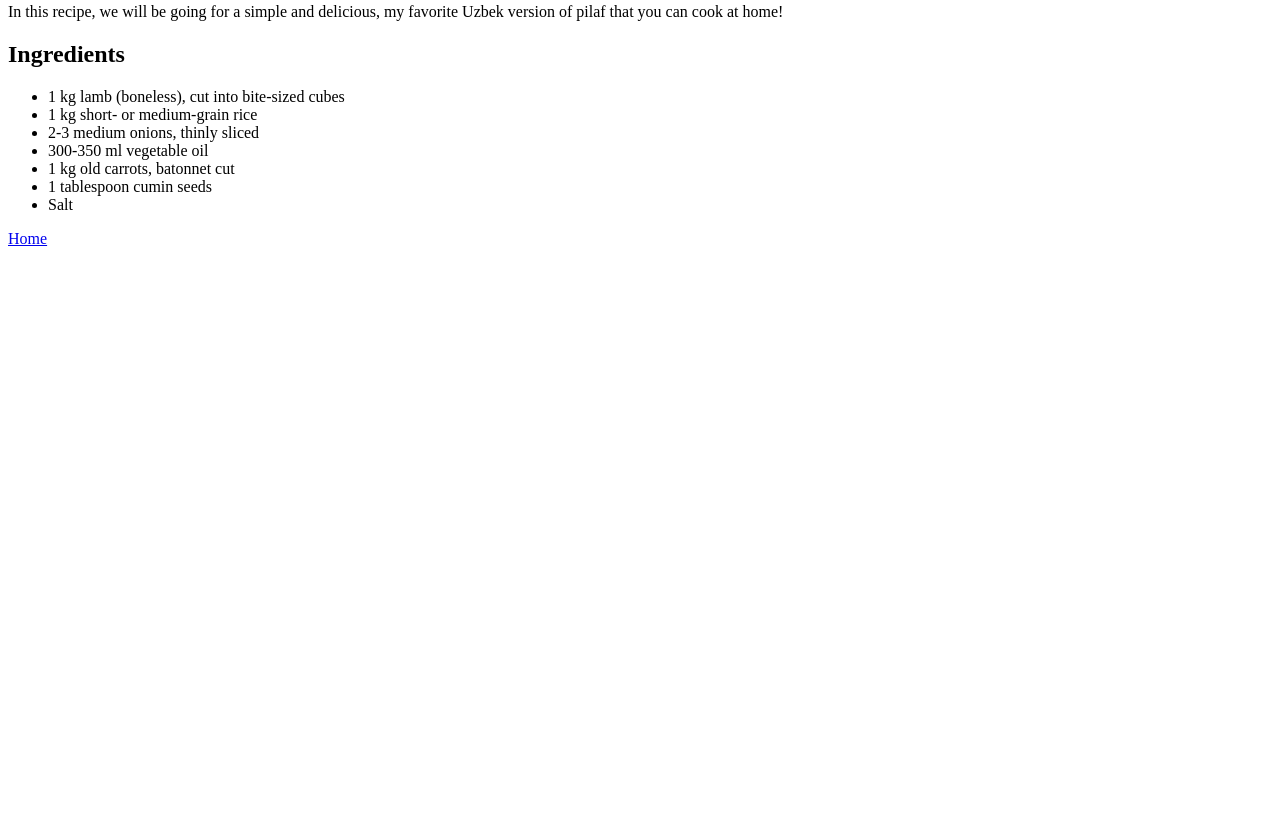
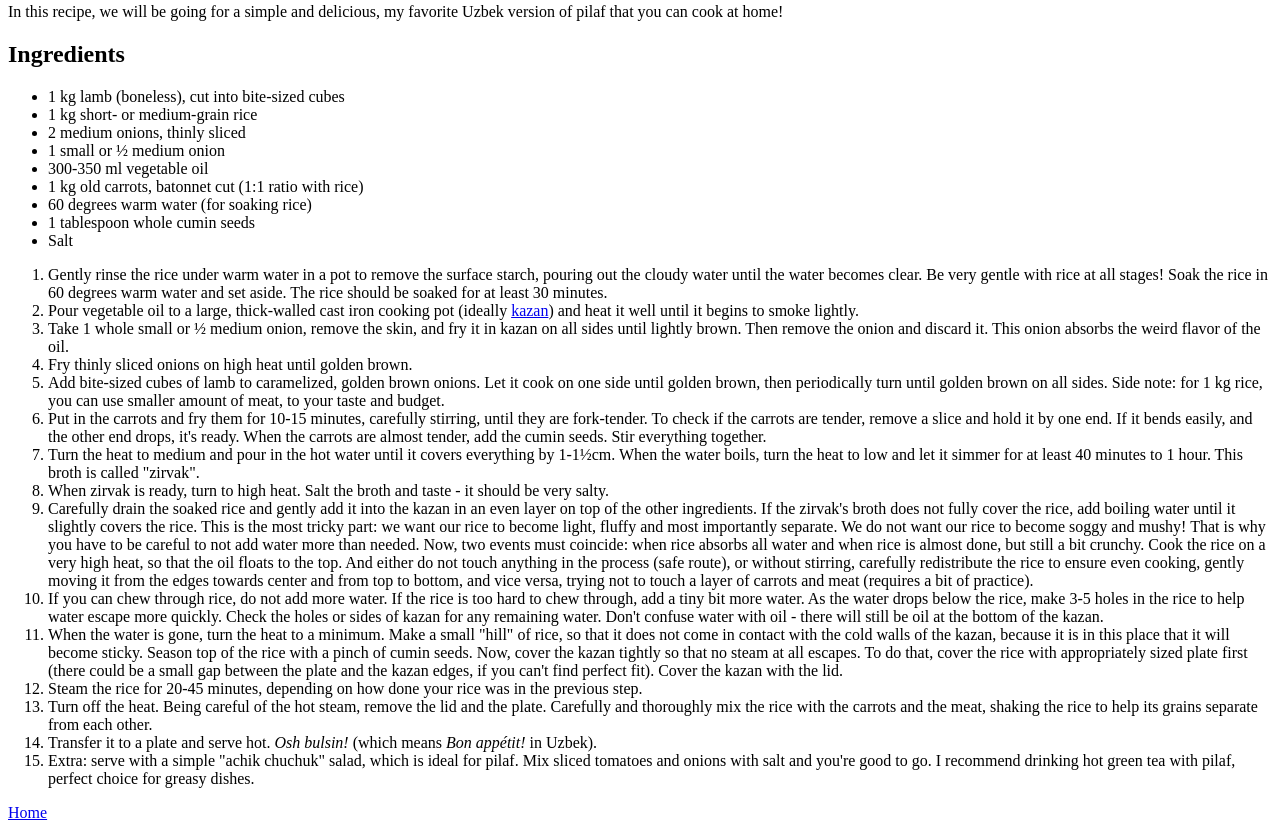
Before and after one commit to burnoutisalie/odin-recipes, a plain HTML site: page recipes/pilaf.html in a window 1280 px wide. Shown: the part 856-1694 px from the top of the page. Before the commit the page ends 1120 px from the top, so only its background shows below. Drawn offline with Linux system fonts and the light colour scheme.

Commit message:
feat: Add meal prep steps list
Also, a bit of style change to all recipe pages.

```diff
--- a/recipes/pilaf.html
+++ b/recipes/pilaf.html
@@ -10,19 +10,68 @@
     <img src="../img/pilaf.jpg" alt="Plov in a large decorative plate on a silk-cotton fabric with folded corner" height="500">
     <h2>Description</h2>
     <p>In my homecountry, we call this meal Osh, or Palov. Pilaf is so central to the culture of Uzbekistan, that in our language the word chef literally translates to <em>OSH</em>paz, which means osh master chef. And I have got to give the linguists respect, because it is a recipe that can be easy, or can be hard, depending on how much detail-oriented and perfectionist you are. Which means, if you can prepare pilaf near perfect, you can deal with most other meals.</p>
-    <p>Pilaf is an old recipe that has <a href="https://en.wikipedia.org/wiki/Pilaf#Local_varieties">many varieties</a> around the world. Because of that, here is the thing, which somewhat contradicts with the previous paragraph's last sentence: there is no ideal recipe of pilaf. In Uzbekistan, every region has their own variety of pilaf. Even two neighbors, using the same ingredients might have completely different, yet delicious results!</p>
+    <p>Pilaf is an old recipe that has <a href="https://en.wikipedia.org/wiki/Pilaf#Local_varieties" target="_blank" rel="noopener noreferrer">many varieties</a> around the world. Because of that, here is the thing, which somewhat contradicts with the previous paragraph's last sentence: there is no ideal recipe of pilaf. In Uzbekistan, every region has their own variety of pilaf. Even two neighbors, using the same ingredients might have completely different, yet delicious results!</p>
     <p>Another cultural importance of this meal lies in a fact, that it is usually prepared in a large qazan (cast-iron cooking pot) over an open fire to a large gathering of guests, and is an inseparable part of any Uzbek wedding. In past, such conquerors as Tamerlane and Alexander the Great used pilaf to feed the vast number of their soldiers.</p>
     <p>In this recipe, we will be going for a simple and delicious, my favorite Uzbek version of pilaf that you can cook at home!</p>
     <h2>Ingredients</h2>
     <ul>
       <li>1 kg lamb (boneless), cut into bite-sized cubes</li>
       <li>1 kg short- or medium-grain rice</li>
-      <li>2-3 medium onions, thinly sliced</li>
+      <li>2 medium onions, thinly sliced</li>
+      <li>1 small or &frac12; medium onion</li>
       <li>300-350 ml vegetable oil</li>
-      <li>1 kg old carrots, batonnet cut</li>
-      <li>1 tablespoon cumin seeds</li>
+      <li>1 kg old carrots, batonnet cut (1:1 ratio with rice)</li>
+      <li>60 degrees warm water (for soaking rice)</li>
+      <li>1 tablespoon whole cumin seeds</li>
       <li>Salt</li>
     </ul>
+    <ol>
+      <li>
+        Gently rinse the rice under warm water in a pot to remove the surface starch, pouring out the cloudy water until the water becomes clear. Be very gentle with rice at all stages! Soak the rice in 60 degrees warm water and set aside. The rice should be soaked for at least 30 minutes.
+      </li>
+      <li>
+        Pour vegetable oil to a large, thick-walled cast iron cooking pot (ideally <a href="https://en.wikipedia.org/wiki/Kazan_(cookware)" target="_blank" rel="noopener noreferrer">kazan</a>) and heat it well until it begins to smoke lightly.
+      </li>
+      <li>
+        Take 1 whole small or &frac12; medium onion, remove the skin, and fry it in kazan on all sides until lightly brown. Then remove the onion and discard it. This onion absorbs the weird flavor of the oil.
+      </li>
+      <li>
+        Fry thinly sliced onions on high heat until golden brown.
+      </li>
+      <li>
+        Add bite-sized cubes of lamb to caramelized, golden brown onions. Let it cook on one side until golden brown, then periodically turn until golden brown on all sides. Side note: for 1 kg rice, you can use smaller amount of meat, to your taste and budget.
+      </li>
+      <li>
+        Put in the carrots and fry them for 10-15 minutes, carefully stirring, until they are fork-tender. To check if the carrots are tender, remove a slice and hold it by one end. If it bends easily, and the other end drops, it's ready. When the carrots are almost tender, add the cumin seeds. Stir everything together.
+      </li>
+      <li>
+        Turn the heat to medium and pour in the hot water until it covers everything by 1-1&frac12;cm. When the water boils, turn the heat to low and let it simmer for at least 40 minutes to 1 hour. This broth is called "zirvak".
+      </li>
+      <li>
+        When zirvak is ready, turn to high heat. Salt the broth and taste - it should be very salty.
+      </li>
+      <li>
+        Carefully drain the soaked rice and gently add it into the kazan in an even layer on top of the other ingredients. If the zirvak's broth does not fully cover the rice, add boiling water until it slightly covers the rice. This is the most tricky part: we want our rice to become light, fluffy and most importantly separate. We do not want our rice to become soggy and mushy! That is why you have to be careful to not add water more than needed. Now, two events must coincide: when rice absorbs all water and when rice is almost done, but still a bit crunchy. Cook the rice on a very high heat, so that the oil floats to the top. And either do not touch anything in the process (safe route), or without stirring, carefully redistribute the rice to ensure even cooking, gently moving it from the edges towards center and from top to bottom, and vice versa, trying not to touch a layer of carrots and meat (requires a bit of practice).
+      </li>
+      <li>
+        If you can chew through rice, do not add more water. If the rice is too hard to chew through, add a tiny bit more water. As the water drops below the rice, make 3-5 holes in the rice to help water escape more quickly. Check the holes or sides of kazan for any remaining water. Don't confuse water with oil - there will still be oil at the bottom of the kazan.
+      </li>
+      <li>
+        When the water is gone, turn the heat to a minimum. Make a small "hill" of rice, so that it does not come in contact with the cold walls of the kazan, because it is in this place that it will become sticky. Season top of the rice with a pinch of cumin seeds. Now, cover the kazan tightly so that no steam at all escapes. To do that, cover the rice with appropriately sized plate first (there could be a small gap between the plate and the kazan edges, if you can't find perfect fit). Cover the kazan with the lid.
+      </li>
+      <li>
+        Steam the rice for 20-45 minutes, depending on how done your rice was in the previous step.
+      </li>
+      <li>
+        Turn off the heat. Being careful of the hot steam, remove the lid and the plate. Carefully and thoroughly mix the rice with the carrots and the meat, shaking the rice to help its grains separate from each other.
+      </li>
+      <li>
+        Transfer it to a plate and serve hot. <em>Osh bulsin!</em> (which means <em>Bon app&eacute;tit!</em> in Uzbek).
+      </li>
+      <li>
+        Extra: serve with a simple "achik chuchuk" salad, which is ideal for pilaf. Mix sliced tomatoes and onions with salt and you're good to go. I recommend drinking hot green tea with pilaf, perfect choice for greasy dishes.
+      </li>
+    </ol>
     <p><a href="../index.html">Home</a></p>
   </body>
 </html>
```
Also changed, not shown: recipes/burger.html (+9 -3 lines), recipes/egg_fried_rice.html (+21 -7 lines).
